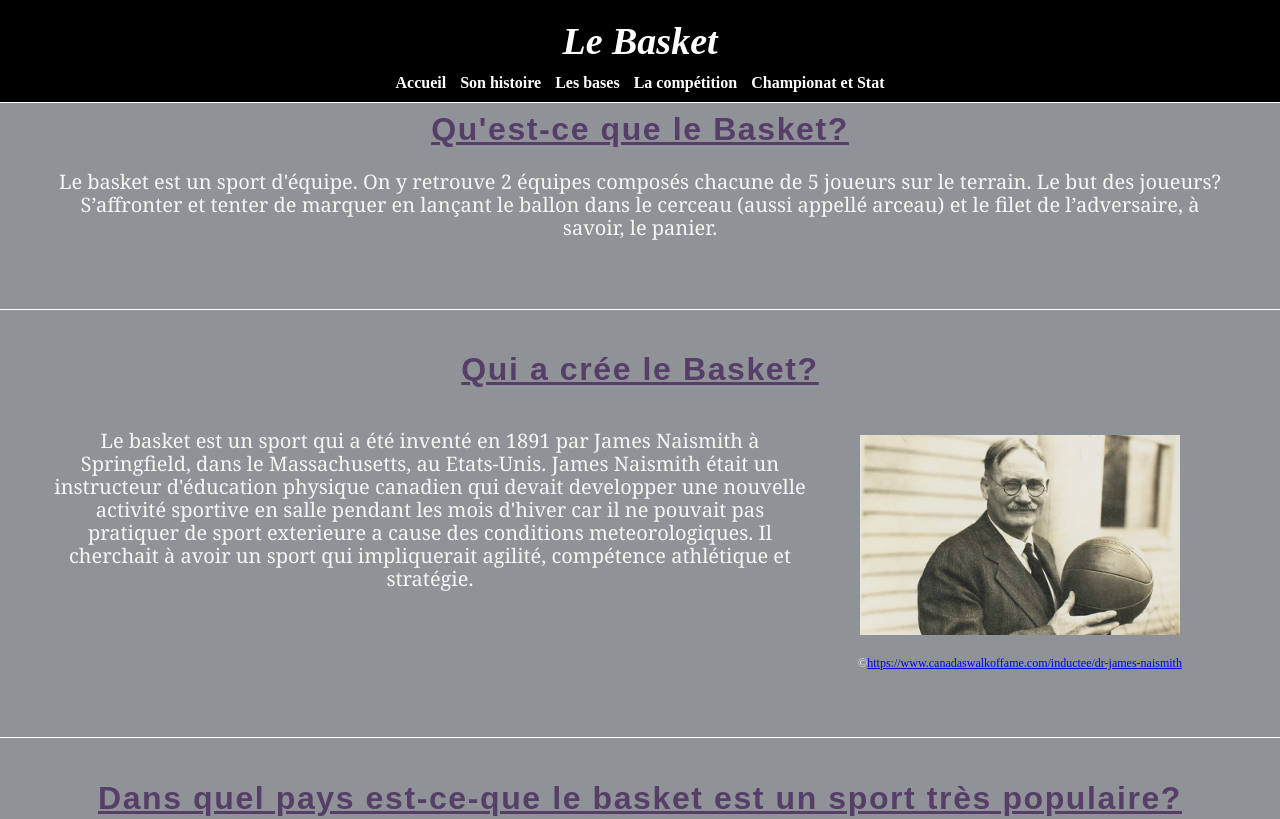
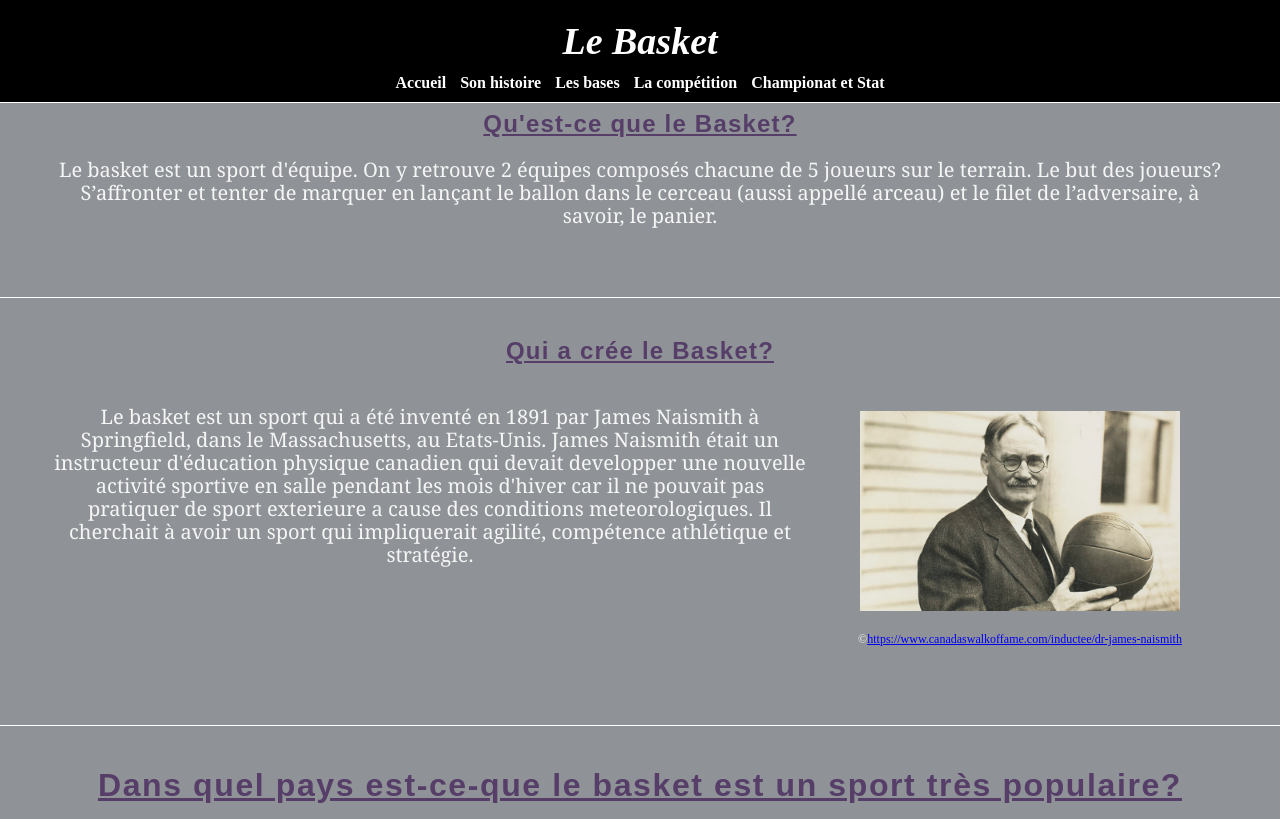
Before and after one commit to Noe306/NSI-projet-site, a plain HTML site: page index.html in a window 1280 px wide. Shown: the top 819 px of the page. Drawn offline with nearby package versions, Linux system fonts and the light colour scheme; a web font is replaced by a local one.

Commit message:
mini fix

```diff
--- a/CSS/CSS general.css
+++ b/CSS/CSS general.css
@@ -7,20 +7,27 @@
 */
 
 /*---------------------------------------- Balise HTML: -----------------------------------------------------*/
+@import  "tabulator-tables";
+
 html {
     scroll-behavior: smooth;
 }
 
-main {
+body{
+    margin: 0;
+    padding: 0;
+    background-color: rgb(116, 100, 100);
     display: flex;
+    justify-content: center;
     flex-direction: column;
     max-width: 2000px;
 }
 
-body{
-    display: flex;
-    justify-content: center;
-    min-height: 100vh;
+section {
+    background-color: #8F9397;
+    padding: 20px 50px 50px 50px;
+    border-bottom: 1px solid white;
+    color: whitesmoke;
 }
 
 footer{
@@ -31,12 +38,7 @@ footer{
     padding: 20px 20px;
 }
 
-body {
-    margin: 0;
-    padding: 0;
-    background-color: rgb(116, 100, 100);
-    /* background-color: grey; (a tester face au background-color: rgb(116, 100, 100);) */
-}
+
 
 li {
     font-weight: bold;
--- a/index.html
+++ b/index.html
@@ -12,7 +12,6 @@
 <!-- Corps de la page-->
 <body>
 <!-- Le header est reutilisé afin de retrouver la barre de navigation et notre titre de cette partie du site. -->
-    <main>
         <header class="header">
             <h1 class="page-title">Le Basket</h1>
             <nav class="nav_bar">
@@ -23,14 +22,15 @@
                 <a href="nav_bar/Championat et Stat.html" class="body_nav"><strong>Championat et Stat</strong></a>
             </nav>
         </header>
-        <section class="bloc">
-            <h1 id="titre">Qu'est-ce que le Basket?</h1>
+        <main>
+            <section>
+                <h2 id="titre">Qu'est-ce que le Basket?</h2>
                 <p class="resumé">
                     Le basket est un sport d'équipe. On y retrouve 2 équipes composés chacune de 5 joueurs sur le terrain. Le but des joueurs? S’affronter et tenter de marquer en lançant le ballon dans le cerceau (aussi appellé arceau) et le filet de l’adversaire, à savoir, le panier.
                 </p>
             </section>
-        <section class="bloc">
-            <h1 id="titre">Qui a crée le Basket?</h1>
+            <section>
+                <h2 id="titre">Qui a crée le Basket?</h2>
                 <div class="container">
                     <div class="text">
                         <p class="resumé">
@@ -38,17 +38,14 @@
                         Il cherchait à avoir un sport qui impliquerait agilité, compétence athlétique et stratégie.
                         </p>
                     </div>
-                <div>
                         <figure>
                             <img src="image/Naismith.jpg" alt="Image de James Naismith " height= "200" width = "auto">
                             <figcaption><p class="src">©<a href="https://www.canadaswalkoffame.com/inductee/dr-james-naismith">https://www.canadaswalkoffame.com/inductee/dr-james-naismith</a></p></figcaption>
                         </figure>
-                </div>
-            </div>
             </section>
-        <section class="bloc">
+            <section>
                 <h1 id="titre">Dans quel pays est-ce-que le basket est un sport très populaire?</h1>
-            <section class="popu1">
+                <div class="popu1">
                     <ol>
                         <li>Les Etats Unis: </li>
                             <p>Le pays indetournable lorsque l'on parle de basket est les Etats-Unis, connu pour leurs Université de niveau très élevé, mais plus particulièrement la ligue americaine, la <a href="Ligues/ligues.html" class="ligues" id="USA"><strong>NBA</strong></a>(National Basketball Association).</p>
@@ -59,9 +56,9 @@
                         <li>L'Allemagne:</li>
                             <p>Le basket-ball est populaire en Allemagne pour plusieurs raisons, reflétant une combinaison de facteurs historiques, culturels et sportifs. Dernièrement si vous avez regardé la coupe du monde 2023, l'Allemagne a vaincu dans le match de la finale l'équipe Serbe (83-77). Ils ont eux aussi une ligue; <a href="Ligues/ligues.html#BBL" class="ligues" id="Allemagne"><strong>BBL</strong></a> (Basket-ball BundesLiga) </p>
                     </ol>
+                </div>
             </section>
-        </section>
-        <section class="bloc" id="Serbie">
+            <section id="Serbie">
                 <h2 id="titre">Le cas special de la serbie</h2>
                 <p id="Serbe">La Serbie occupe une place de premier plan sur la scène internationale du basket-ball, avec une longue histoire de succès et un héritage profondément ancré dans le sport. Héritière de l'ex-Yougoslavie, la Serbie a maintenu la tradition de l'excellence dans le basket-ball qui caractérisait la région.
 
@@ -74,6 +71,7 @@
                     Malgré les défis rencontrés sur la scène internationale, la Serbie continue de nourrir ses talents et de susciter l'admiration des amateurs de basket-ball du monde entier. L'avenir prometteur de la Serbie dans le monde du basket-ball laisse entrevoir de nouvelles réalisations et une contribution continue à l'enrichissement de l'histoire mondiale de ce sport passionnant.
                 </p>
             </section>
+        </main>
         <!-- Mise en place du footer pour mettre des infos supplémentaires sur moi et des acces a mon email ou encore mon GIthub -->
         <footer>
             <p><a href="source/infos.html">Noé Sauce-Larsen</a></p>
@@ -82,6 +80,5 @@
                 <a href="mailto:noe.sauce.larsen@gmail.com" target="_blank" rel="noopener noreferrer">Email</a></li>
             </div>
         </footer>
-    </main>
 </body>
 </html>
```
Also changed, not shown: nav_bar/Base du basket.html (+4 -5 lines), nav_bar/Championat et Stat.html (+3 -0 lines), nav_bar/Compétition au basket.html (+3 -3 lines), nav_bar/Histoire du basket.html (+7 -9 lines), ce qu il me reste a faire.txt (deleted), 1 other file. Lines whose indentation alone changed are shown as unchanged.
